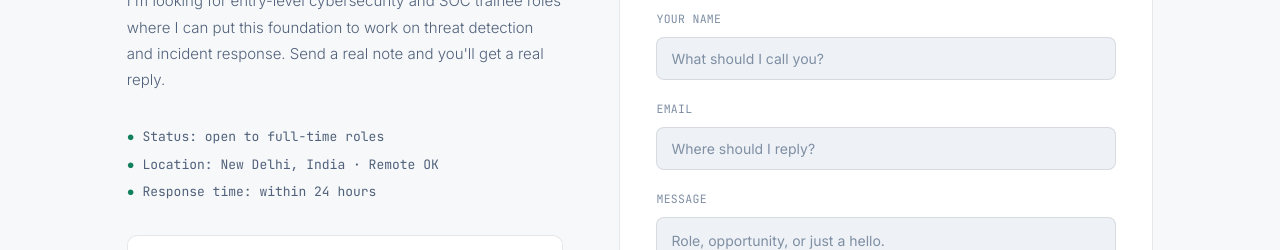
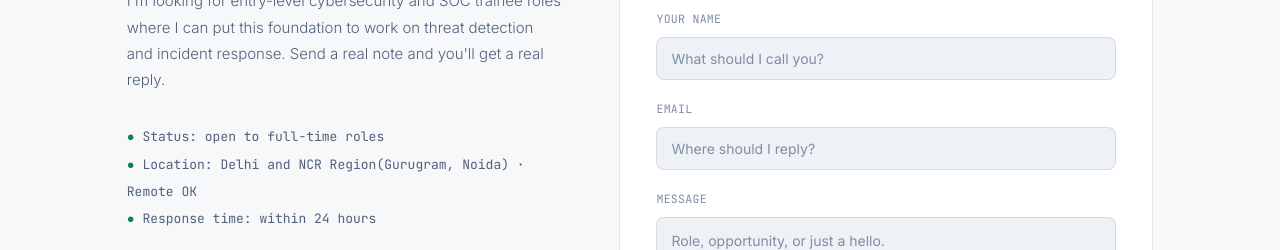
Before and after one commit to tanishasagar/tanishasagar.github.io, a plain HTML site: page index.html in a window 1280 px wide. Shown: the part 5680-5930 px from the top of the page. Drawn offline with Linux system fonts and the light colour scheme.

Commit message:
index.html

```diff
--- a/index.html
+++ b/index.html
@@ -775,7 +775,7 @@ a:focus-visible,button:focus-visible{outline:2px solid var(--accent);outline-off
       </p>
       <div class="status-lines">
         <span class="bullet">●</span> Status: open to full-time roles<br>
-        <span class="bullet">●</span> Location: New Delhi, India · Remote OK<br>
+        <span class="bullet">●</span> Location: Delhi and NCR Region(Gurugram, Noida) · Remote OK<br>
         <span class="bullet">●</span> Response time: within 24 hours
       </div>
 
```
